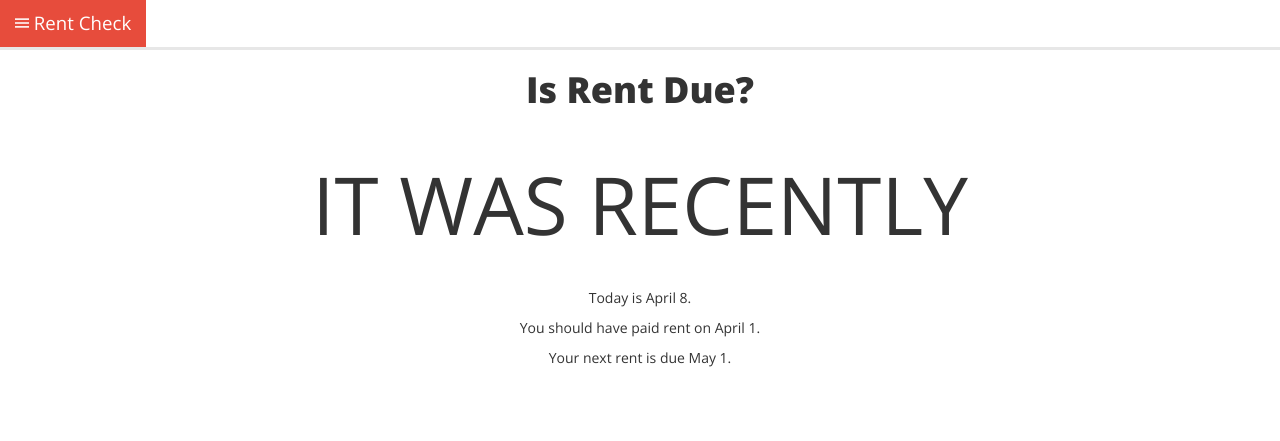
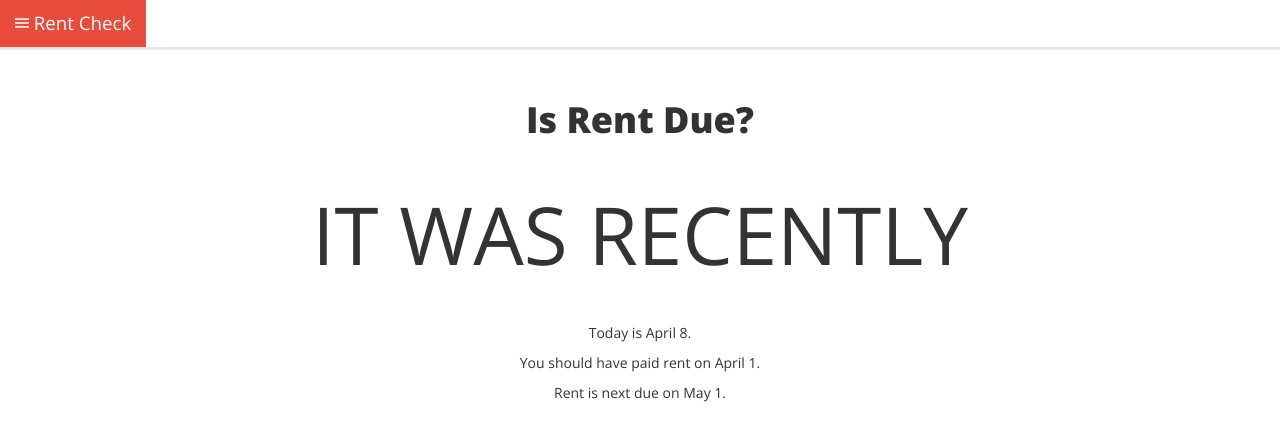
Before and after one commit to brettrowley/brettrowley.github.io, a Jekyll site: the page built from coding/rent/index.html, in a window 1280 px wide. Shown: the top 441 px of the page. Built offline with Jekyll 4.4.1, drawn with Linux system fonts in a browser that asks for light colours; some web fonts are replaced; comment, search, counter and statistics services are not loaded.

Commit message:
Made spacing consistent

```diff
--- a/coding/rent/index.html
+++ b/coding/rent/index.html
@@ -7,7 +7,7 @@
 	h1#result{
 		font-weight: 300;
 		font-size: 80px;
-		padding: 30px;
+		padding: 30px 0px;
 	}
 	</style>
 
@@ -51,13 +51,13 @@
 	<script src='https://platform.venmo.com/sdk.js'></script>
 </head>
 <body>
-	<div class="container center-container">
+	<div class="container center-container" style="padding: 30px 0px">
 		<h1 style="text-transform: capitalize">Is Rent Due?</h1>
 		<h1 id="result"></h1>
 
-		<p>Today is <span class="this-month">month</span> <span class="day">day</span>.</p>
-		<p>You should have paid rent on <span class="this-month">month</span> 1.</p>
-		<p>Your next rent is due <span class="next-month">month</span> 1.</p>
+		<p style="margin-bottom: 30px; line-height: 30px;">Today is <span class="this-month">month</span> <span class="day">day</span>.<br>
+		You should have paid rent on <span class="this-month">month</span> 1.<br>
+		Rent is next due on <span class="next-month">month</span> 1.</p>
 
 		<a class="venmo-pay-button" data-recipient-id="989725385031680280"></a>
 
```
